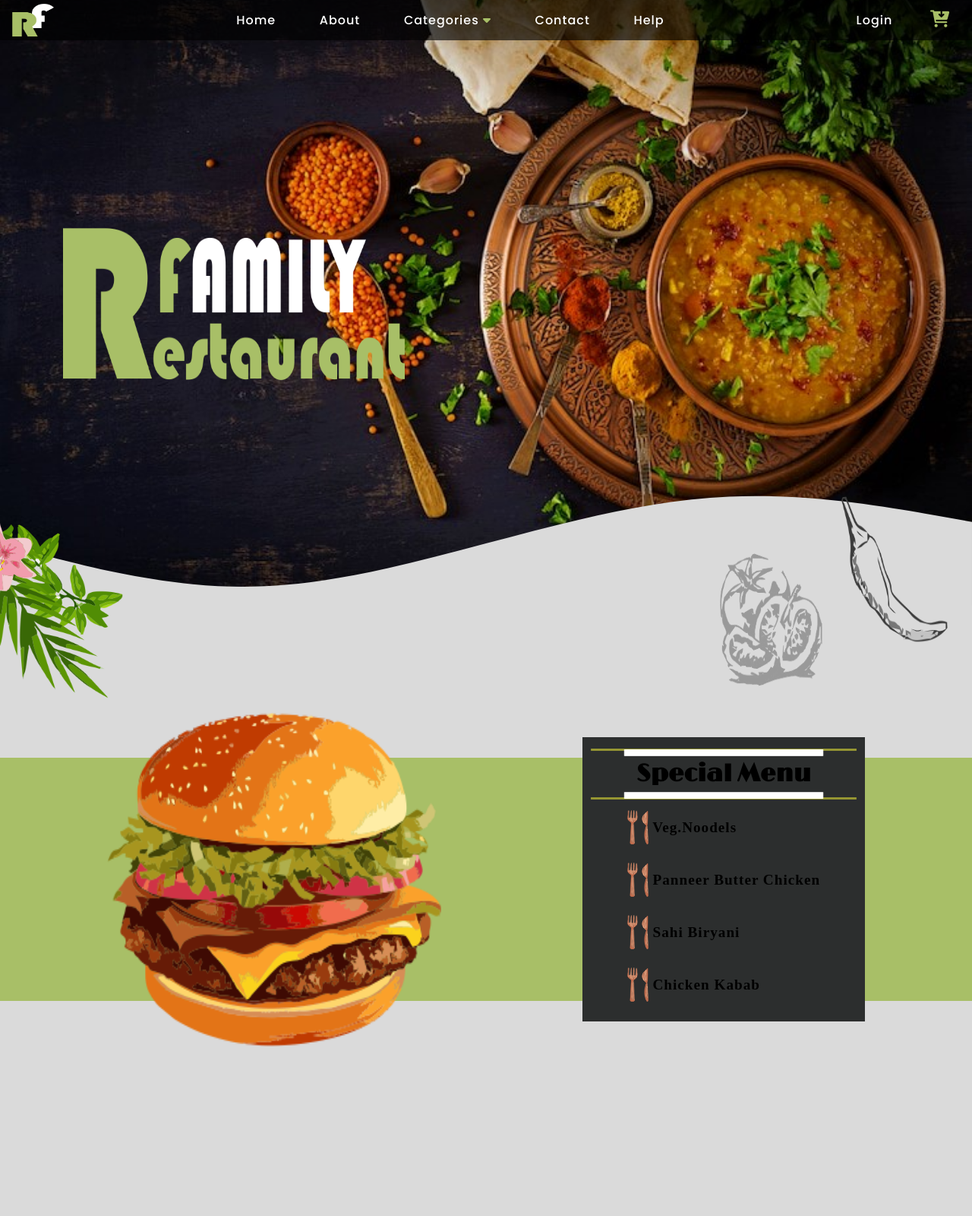
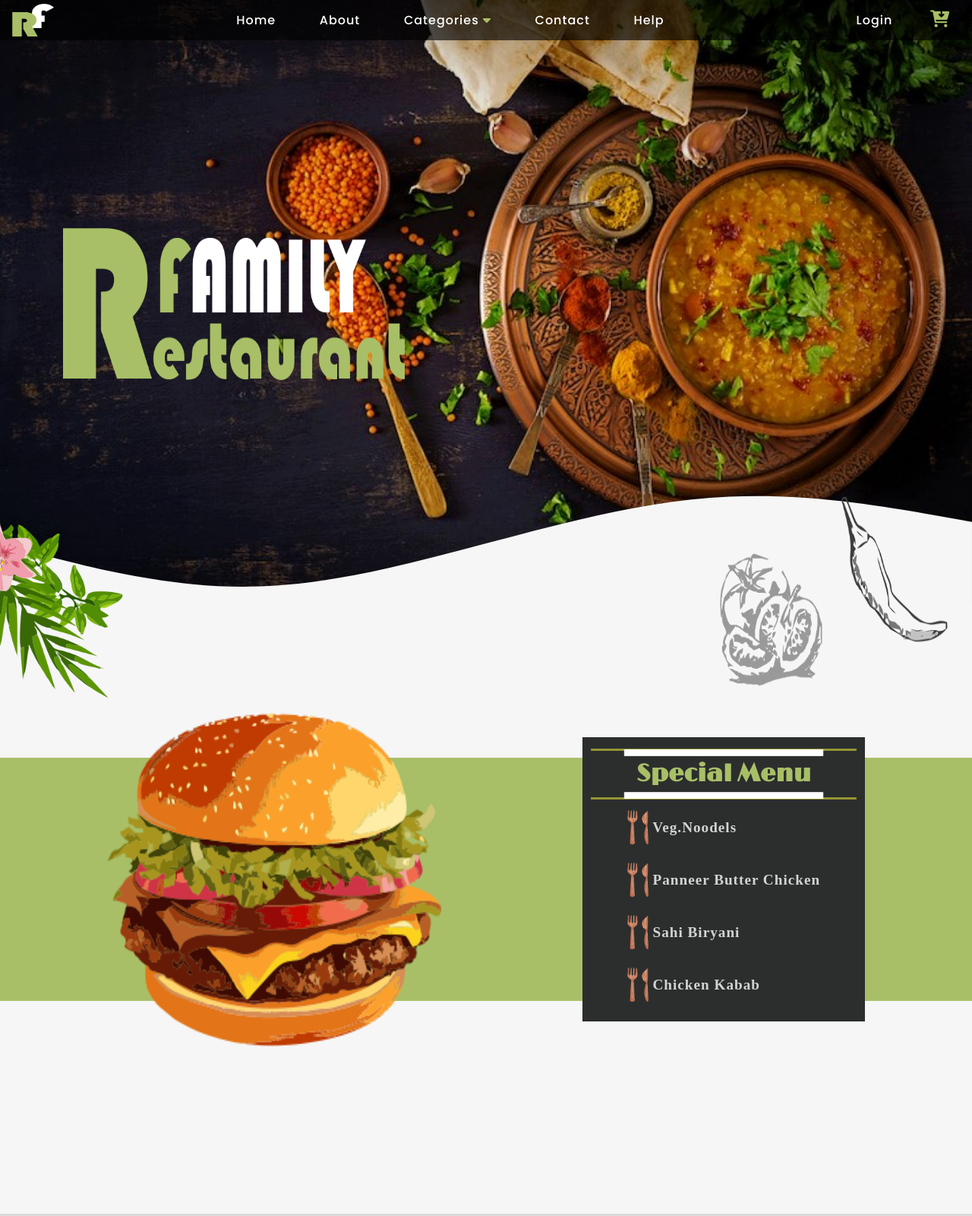
Before and after one commit to nalawade07/v-fitness, a PHP site: page /index.html in a window 1280 px wide. Shown: the whole page at 76% size. Run offline with PHP 8.4, Linux system fonts and the light colour scheme; some libraries are stand-ins or nearby versions; some web fonts are replaced.

Commit message:
Add files via upload

```diff
--- a/style.css
+++ b/style.css
@@ -153,12 +153,12 @@ font-size:.9rem;
    /* left:0; */
 }
 .wave path{
-    fill:rgba(218, 218, 218);
+    fill:rgb(246, 246, 246);
 }
 .wave_2{
     width:100%;
     height:100vh;
-    background-color:rgb(218, 218, 218);
+    background-color:rgb(246, 246, 246);
     /* background-color:rgb(255, 255, 255); */
     position: relative;
     top:-.2rem;
@@ -250,6 +250,7 @@ height:120px;
     font-size:2rem;
     font-family:var(--font);
     font-weight:bold;
+    color:var(--olive);
 }
 .menu_card{
     background-color:var(--darkgray);
@@ -276,6 +277,7 @@ font-size:1.2rem;
 letter-spacing:1px;
 top:-1rem;
 position: relative;
+color:lightgray;
 }
 .names_menu li img{
     width:28px;
```
